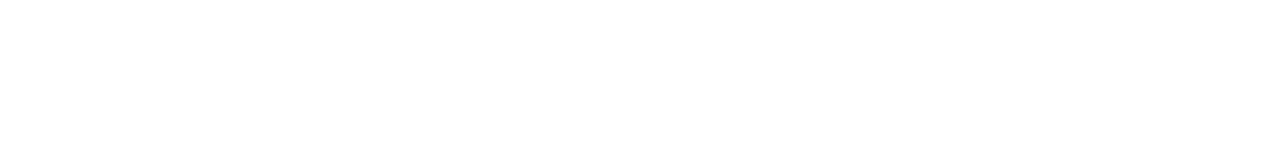
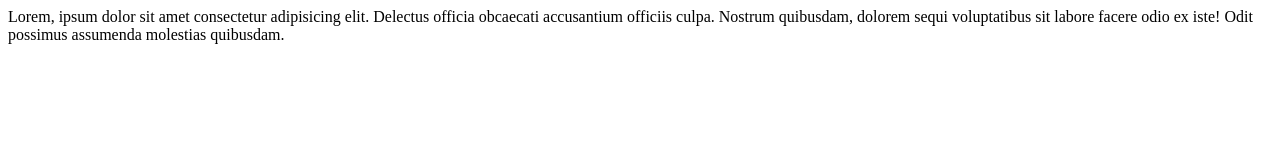
Before and after one commit to duishokova/-git-merge, a plain HTML site: page index.html in a window 1280 px wide. Drawn offline with Linux system fonts and the light colour scheme.

Commit message:
added second

```diff
--- a/index.html
+++ b/index.html
@@ -7,5 +7,12 @@
     <link rel="stylesheet" href="./style.css" />
     <title>Document</title>
   </head>
-  <body></body>
+  <body>
+    <div class="second">
+      Lorem, ipsum dolor sit amet consectetur adipisicing elit. Delectus officia
+      obcaecati accusantium officiis culpa. Nostrum quibusdam, dolorem sequi
+      voluptatibus sit labore facere odio ex iste! Odit possimus assumenda
+      molestias quibusdam.
+    </div>
+  </body>
 </html>
```
